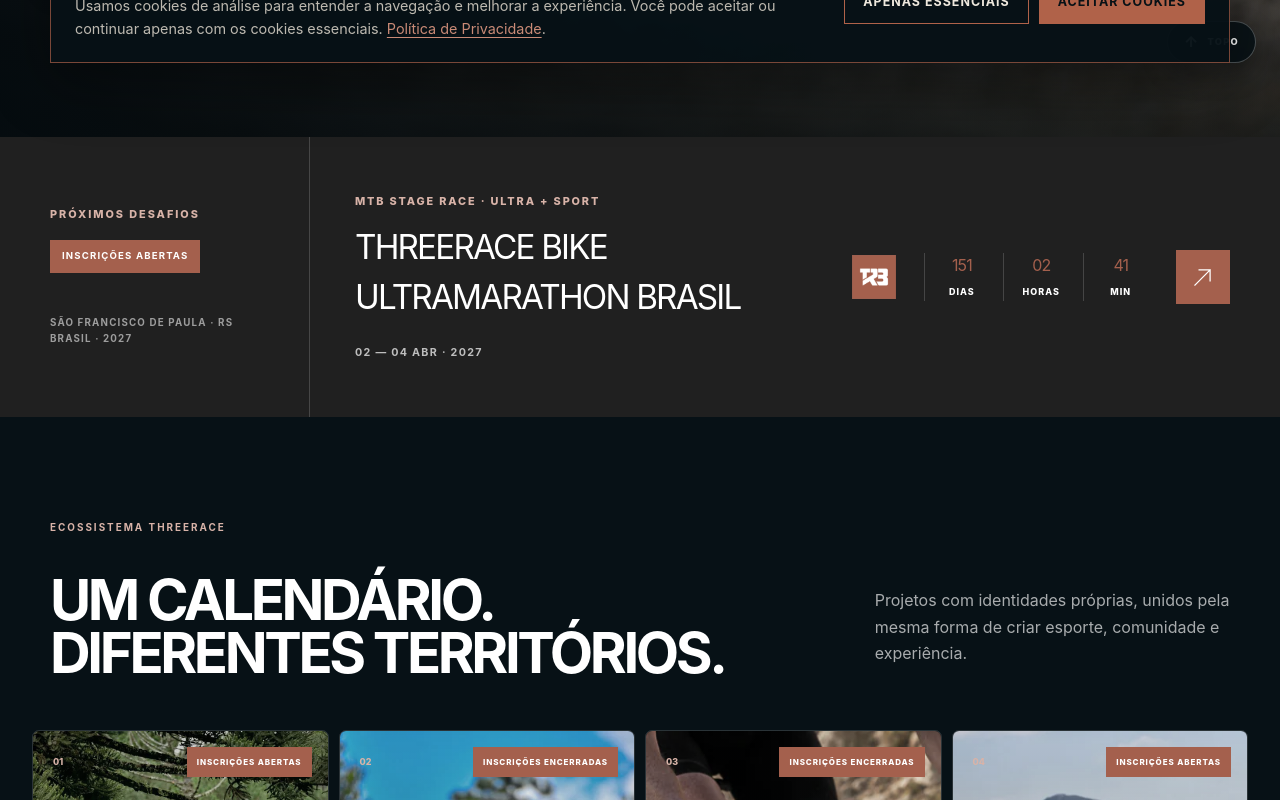
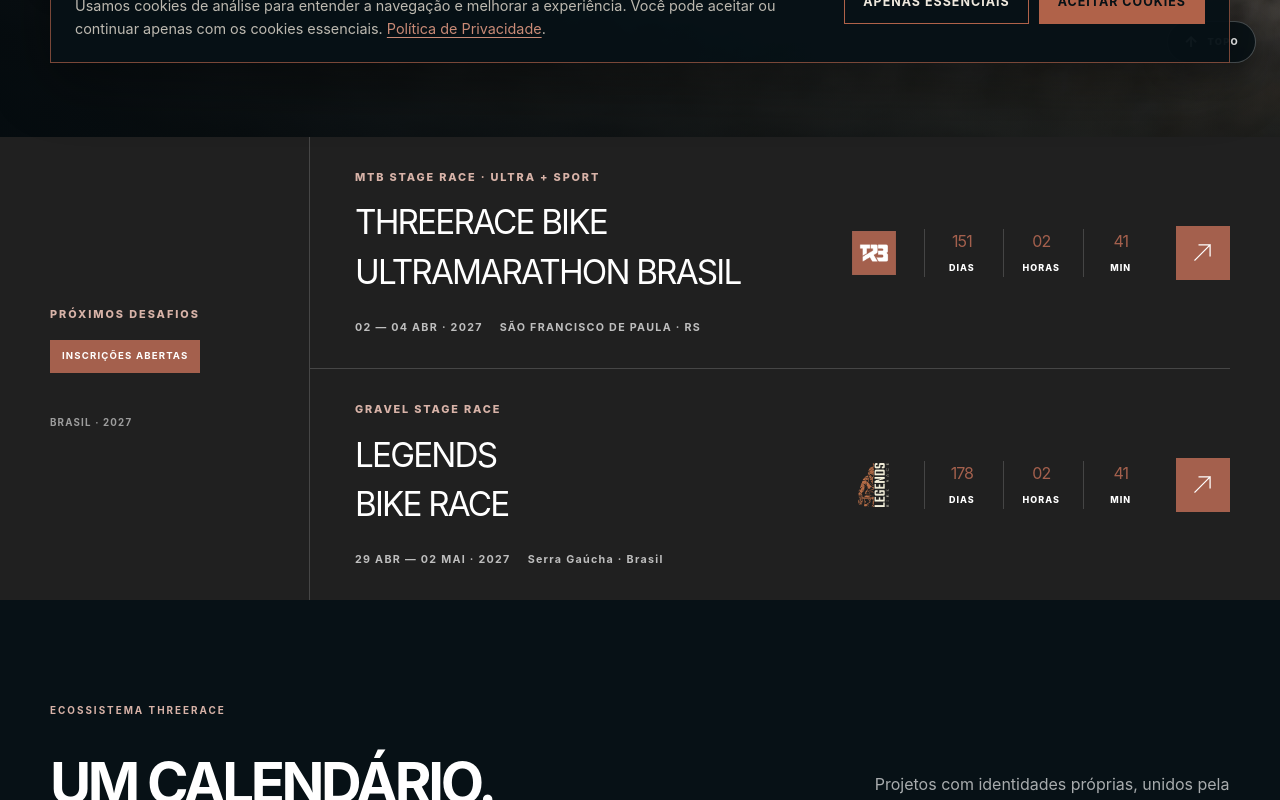
Before and after one commit to fabianolegends/threerace, a Next.js app: page / in a window 1280 px wide. Shown: the part 713-1513 px from the top of the page. Built offline with nearby package versions, Linux system fonts and the light colour scheme.

Commit message:
Feature Legends Bike Race alongside Threerace Brasil in open registrations

```diff
--- a/app/page.tsx
+++ b/app/page.tsx
@@ -25,7 +25,7 @@ const homeCopy = {
     heroKicker: "THREERACE SPORTS · DESDE 2017", hero: ["UMA MARCA.", "DIFERENTES TERRITÓRIOS.", "EXPERIÊNCIAS QUE DEIXAM HISTÓRIAS."],
     heroText: "Esporte, território e experiência conectados em projetos autorais no Brasil e na América do Sul.",
     eventsCta: "CONHEÇA NOSSOS EVENTOS ↓", aboutCta: "CONHEÇA A THREERACE",
-    next: "PRÓXIMOS DESAFIOS", open: "INSCRIÇÕES ABERTAS", placeBrasil: "SÃO FRANCISCO DE PAULA · RS", countryBrasil: "BRASIL · 2027", brasilDate: "02 — 04 ABR · 2027", brasilLink: "Conhecer Threerace São Francisco de Paula",
+    next: "PRÓXIMOS DESAFIOS", open: "INSCRIÇÕES ABERTAS", placeBrasil: "SÃO FRANCISCO DE PAULA · RS", countryBrasil: "BRASIL · 2027", brasilDate: "02 — 04 ABR · 2027", brasilLink: "Conhecer Threerace São Francisco de Paula", legendsLink: "Conhecer Legends Bike Race",
     mtbDays: "MOUNTAIN BIKE · 3 DIAS", gravelStages: "GRAVEL · 2 ETAPAS",
     mtbDate: "30 OUT — 01 NOV · 2026", gravelDate: "31 OUT — 01 NOV · 2026",
     countdown: ["DIAS", "HORAS", "MIN"], sharedBy: "Organização compartilhada por Threerace Sports e Azimut Extremo",
@@ -64,7 +64,7 @@ const homeCopy = {
     heroKicker: "THREERACE SPORTS · DESDE 2017", hero: ["UNA MARCA.", "DIFERENTES TERRITORIOS.", "EXPERIENCIAS QUE DEJAN HISTORIAS."],
     heroText: "Deporte, territorio y experiencia conectados en proyectos propios en Brasil y América del Sur.",
     eventsCta: "CONOCE NUESTROS EVENTOS ↓", aboutCta: "CONOCE THREERACE",
-    next: "PRÓXIMOS DESAFÍOS", open: "INSCRIPCIONES ABIERTAS", placeBrasil: "SÃO FRANCISCO DE PAULA · RS", countryBrasil: "BRASIL · 2027", brasilDate: "02 — 04 ABR · 2027", brasilLink: "Conocer Threerace São Francisco de Paula",
+    next: "PRÓXIMOS DESAFÍOS", open: "INSCRIPCIONES ABIERTAS", placeBrasil: "SÃO FRANCISCO DE PAULA · RS", countryBrasil: "BRASIL · 2027", brasilDate: "02 — 04 ABR · 2027", brasilLink: "Conocer Threerace São Francisco de Paula", legendsLink: "Conocer Legends Bike Race",
     mtbDays: "MOUNTAIN BIKE · 3 DÍAS", gravelStages: "GRAVEL · 2 ETAPAS",
     mtbDate: "30 OCT — 01 NOV · 2026", gravelDate: "31 OCT — 01 NOV · 2026",
     countdown: ["DÍAS", "HORAS", "MIN"], sharedBy: "Organización compartida por Threerace Sports y Azimut Extremo",
@@ -103,7 +103,7 @@ const homeCopy = {
     heroKicker: "THREERACE SPORTS · SINCE 2017", hero: ["ONE BRAND.", "DIFFERENT TERRITORIES.", "EXPERIENCES THAT LEAVE STORIES."],
     heroText: "Sport, territory and experience connected through original projects in Brazil and South America.",
     eventsCta: "DISCOVER OUR EVENTS ↓", aboutCta: "DISCOVER THREERACE",
-    next: "NEXT CHALLENGES", open: "REGISTRATION OPEN", placeBrasil: "SÃO FRANCISCO DE PAULA · RS", countryBrasil: "BRAZIL · 2027", brasilDate: "02 — 04 APR · 2027", brasilLink: "Explore Threerace São Francisco de Paula",
+    next: "NEXT CHALLENGES", open: "REGISTRATION OPEN", placeBrasil: "SÃO FRANCISCO DE PAULA · RS", countryBrasil: "BRAZIL · 2027", brasilDate: "02 — 04 APR · 2027", brasilLink: "Explore Threerace São Francisco de Paula", legendsLink: "Explore Legends Bike Race",
     mtbDays: "MOUNTAIN BIKE · 3 DAYS", gravelStages: "GRAVEL · 2 STAGES",
     mtbDate: "30 OCT — 01 NOV · 2026", gravelDate: "31 OCT — 01 NOV · 2026",
     countdown: ["DAYS", "HOURS", "MIN"], sharedBy: "Jointly organized by Threerace Sports and Azimut Extremo",
@@ -291,6 +291,7 @@ export default function Home() {
   const [menu, setMenu] = useState(false);
   const language = useSiteLanguage("pt");
   const brasilCountdown = useCountdown(`${brasilEvent.startDate}T00:00:00-03:00`);
+  const legendsCountdown = useCountdown("2027-04-29T00:00:00-03:00");
   const t = homeCopy[language];
   const localizedEvents = events.map((event, index) => ({
     ...event,
@@ -357,9 +358,9 @@ export default function Home() {
         </div>
       </section>
 
-      <section className="next-event next-event-brasil">
+      <section className="next-event next-event-brasil" id="inscricoes-abertas">
         <div className="section-frame next-events-shell">
-          <div className="next-event-label"><span>{t.next}</span><b>{t.open}</b><small>{t.placeBrasil}<br />{t.countryBrasil}</small></div>
+          <div className="next-event-label"><span>{t.next}</span><b>{t.open}</b><small>{t.countryBrasil}</small></div>
           <div className="next-event-list">
             <article className="next-event-row">
               <div className="next-event-main">
@@ -369,7 +370,7 @@ export default function Home() {
                   <div className="next-event-organizers-mobile" aria-hidden="true">
                     <img src={logo} width="512" height="512" alt="" />
                   </div>
-                  <div className="next-event-meta"><span>{t.brasilDate}</span></div>
+                  <div className="next-event-meta"><span>{t.brasilDate}</span><span>{t.placeBrasil}</span></div>
                 </div>
               </div>
               <div className="next-event-organizers" aria-label="Threerace Sports">
@@ -381,6 +382,29 @@ export default function Home() {
                 <div><b>{String(brasilCountdown.minutes).padStart(2, "0")}</b><span>{t.countdown[2]}</span></div>
               </div>
               <a className="next-event-link" href={brasilPath(language)} aria-label={t.brasilLink}>
+                <svg aria-hidden="true" viewBox="0 0 32 32"><path d="M7 25 25 7M12 7h13v13" /></svg>
+              </a>
+            </article>
+            <article className="next-event-row">
+              <div className="next-event-main">
+                <p>GRAVEL STAGE RACE</p>
+                <h2>LEGENDS<br />BIKE RACE</h2>
+                <div className="next-event-info-line">
+                  <div className="next-event-organizers-mobile" aria-hidden="true">
+                    <img src={legendsLogo} width="96" height="137" alt="" />
+                  </div>
+                  <div className="next-event-meta"><span>{t.eventDates[2]}</span><span>{t.eventPlaces[2]}</span></div>
+                </div>
+              </div>
+              <div className="next-event-organizers" aria-label="Legends Bike Race">
+                <img src={legendsLogo} width="96" height="137" alt="Legends Bike Race" />
+              </div>
+              <div className="next-countdown" aria-label={t.eventDates[2]}>
+                <div><b>{legendsCountdown.days}</b><span>{t.countdown[0]}</span></div>
+                <div><b>{String(legendsCountdown.hours).padStart(2, "0")}</b><span>{t.countdown[1]}</span></div>
+                <div><b>{String(legendsCountdown.minutes).padStart(2, "0")}</b><span>{t.countdown[2]}</span></div>
+              </div>
+              <a className="next-event-link" href="https://www.legendsbikerace.com.br" target="_blank" rel="noopener noreferrer" aria-label={t.legendsLink}>
                 <svg aria-hidden="true" viewBox="0 0 32 32"><path d="M7 25 25 7M12 7h13v13" /></svg>
               </a>
             </article>
```
